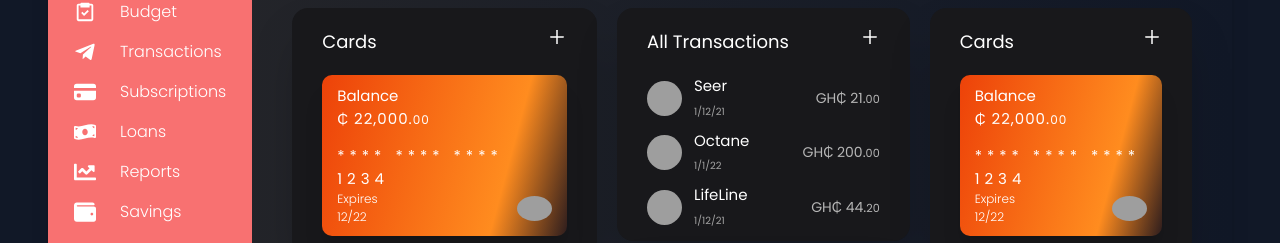
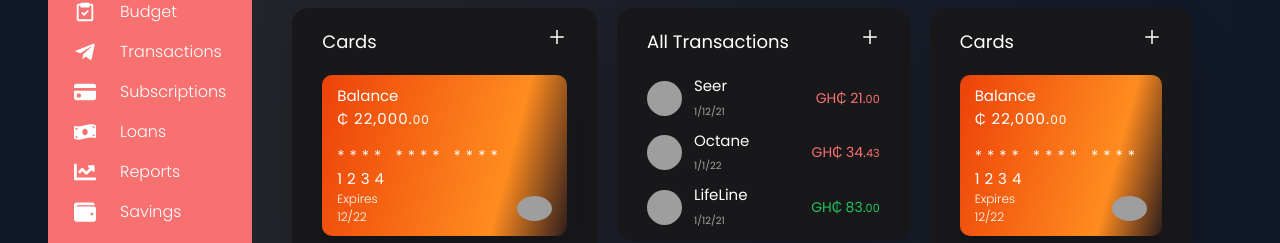
Before and after one commit to eben92/nitro-dashboard, a React (Create React App) app: page /budget in a window 1280 px wide. Shown: the part 154-397 px from the top of the page. Built offline with nearby package versions, Linux system fonts and the light colour scheme; grey boxes are pictures that could not be loaded.

Commit message:
minor bug fixes

```diff
--- a/src/components/transactionCard/transactions.js
+++ b/src/components/transactionCard/transactions.js
@@ -24,8 +24,10 @@ const TransactionCard = () => {
             </div>
           </div>
 
-          <div className='amount-paid'>
-            <span>GH&#8373; </span>21.<small>00</small>
+          <div className='amount-paid text-red-400'>
+            <span className='text-red-400'>
+              GH&#8373; 21.<small>00</small>
+            </span>
           </div>
         </div>
       </div>
@@ -39,8 +41,10 @@ const TransactionCard = () => {
             </div>
           </div>
 
-          <div className='amount-paid'>
-            <span>GH&#8373; </span>200.<small>00</small>
+          <div className='amount-paid text-red-400'>
+            <span className='text-red-400'>
+              GH&#8373; 34.<small>43</small>
+            </span>
           </div>
         </div>
       </div>
@@ -54,8 +58,10 @@ const TransactionCard = () => {
             </div>
           </div>
 
-          <div className='amount-paid'>
-            <span>GH&#8373; </span>44.<small>20</small>
+          <div className='amount-paid '>
+            <span className='text-green-500'>
+              GH&#8373; 83.<small>00</small>
+            </span>
           </div>
         </div>
       </div>
```
